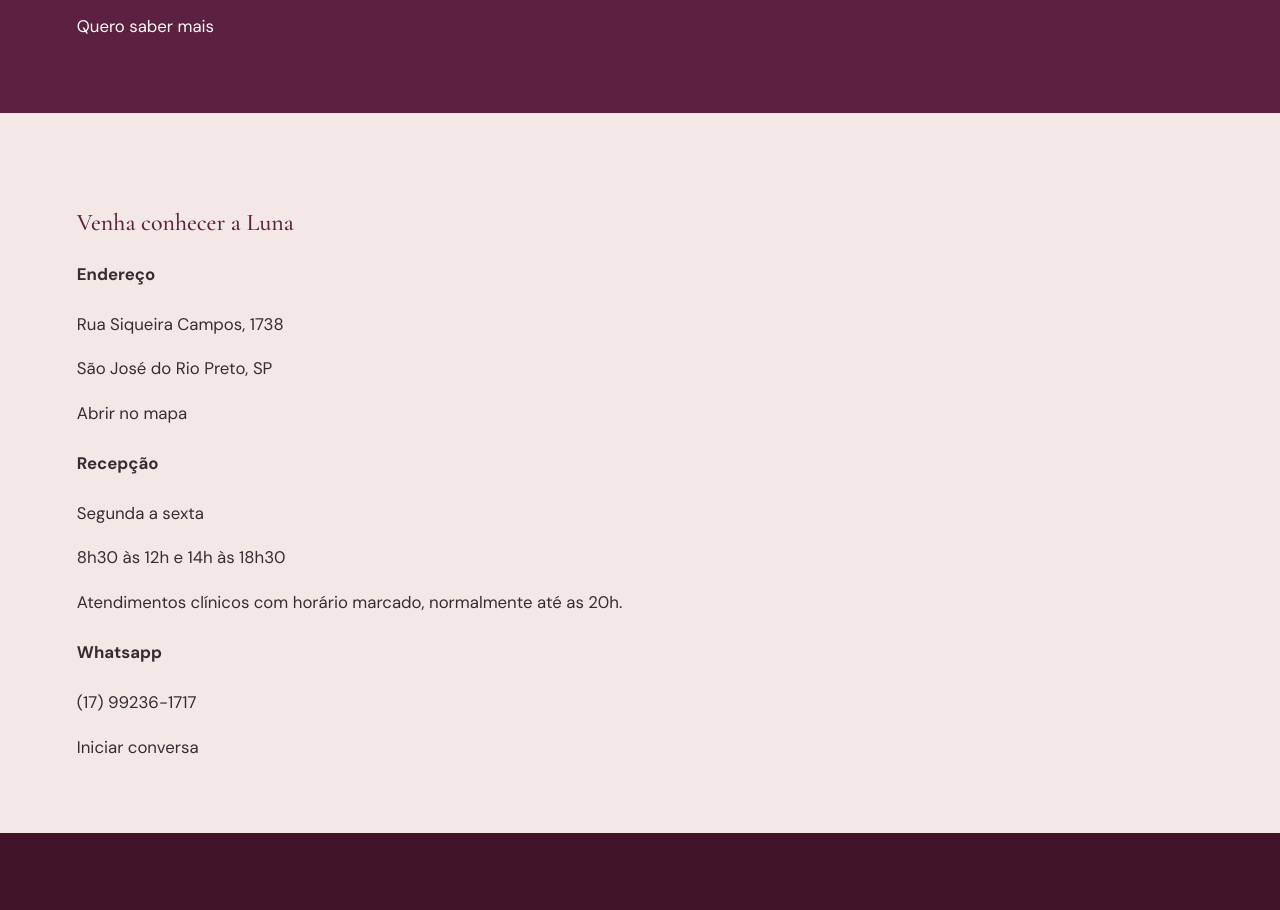
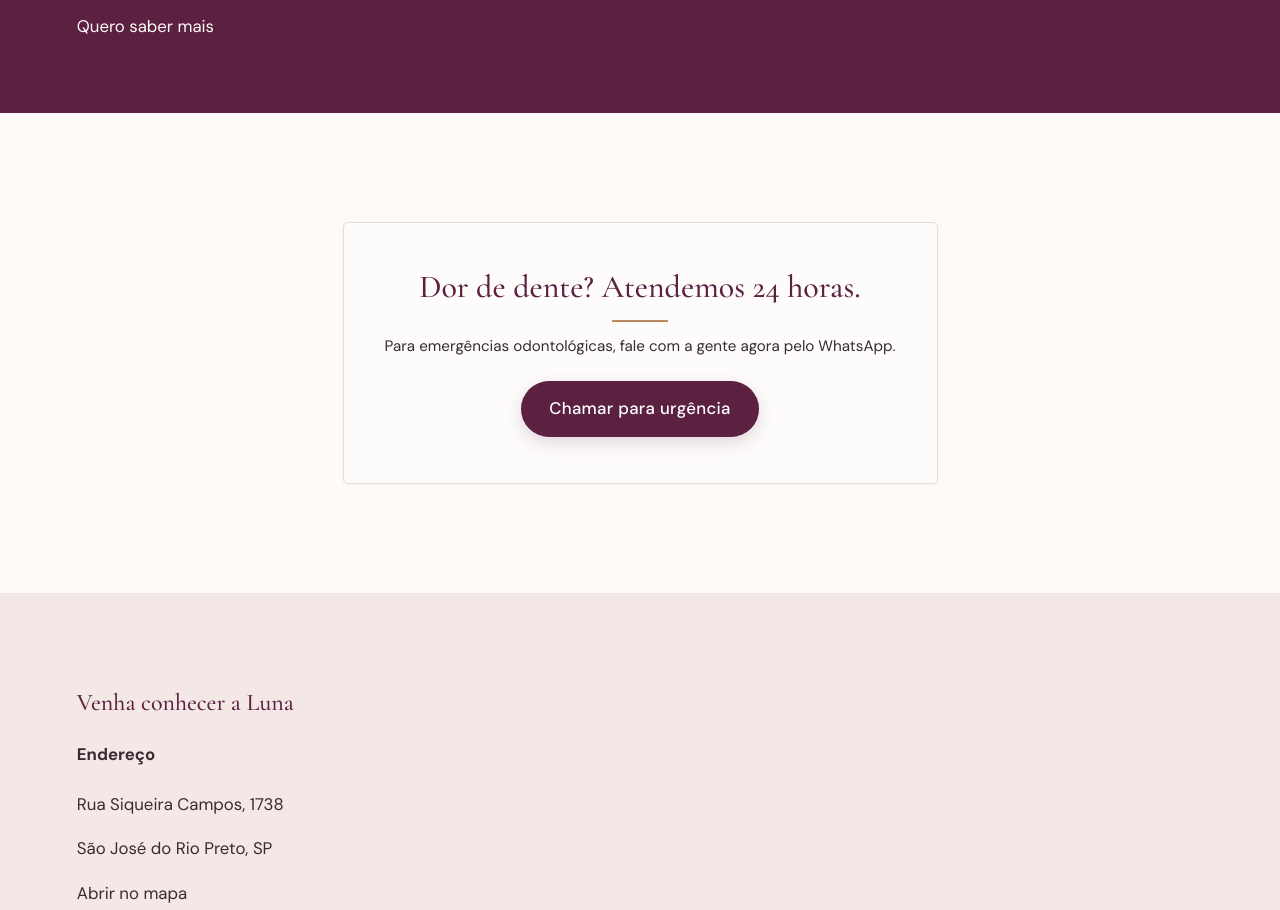
Before and after one commit to ProjectExtention/luna-clinica, a plain HTML site: page index.html in a window 1280 px wide. Shown: the part 3121-4031 px from the top of the page. Drawn offline with nearby package versions, Linux system fonts and the light colour scheme.

Commit message:
Incluida secão Urgência

```diff
--- a/index.html
+++ b/index.html
@@ -176,8 +176,20 @@
         <a href="" class="botao-claro">Quero saber mais</a>
       </div>
     </section>
-
-    <section class="urgencia" id="urgencia"></section>
+    <section class="urgencia" id="urgencia">
+      <article class="urgencia-card">
+        <h2>Dor de dente? Atendemos 24 horas.</h2>
+        <p>
+          Para emergências odontológicas, fale com a gente agora pelo WhatsApp.
+        </p>
+        <a
+          class="btn"
+          href="https://wa.me/5517992361717"
+          target="_blank"
+          rel="noopener"
+          >Chamar para urgência</a>
+      </article>
+    </section>
     <section class="contato" id="contato">
       <div>
         <h3>Venha conhecer a Luna</h3>
--- a/style.css
+++ b/style.css
@@ -328,6 +328,40 @@ header.scrolled {
   color: #e4ad7d;
 }
 
+/* seção de urgência */
+.urgencia {
+  display: grid;
+  place-items: center;
+  min-height: 320px;
+  padding: clamp(48px, 8vw, 80px) var(--lateral);
+  background: var(--papel);
+}
+
+.urgencia-card {
+  box-sizing: border-box;
+  width: min(100%, 595px);
+  padding: clamp(32px, 5vw, 46px) clamp(24px, 6vw, 40px);
+  border: 1px solid #e8ddd3;
+  border-radius: 5px;
+  background: rgba(255, 255, 255, 0.55);
+  text-align: center;
+  box-shadow: 0 1px 3px rgba(63, 20, 41, 0.04);
+}
+
+.urgencia-card h2 {
+  margin: 0;
+  font-size: clamp(1.8rem, 4vw, 2.0rem);
+}
+
+.urgencia-card h2::after {
+  margin: 14px auto 0;
+}
+
+.urgencia-card p {
+  margin: 12px 0 22px;
+  font-size: 0.95rem;
+}
+
 /* seção contato */
 .contato {
   background-color: #f4e8e6;
```
